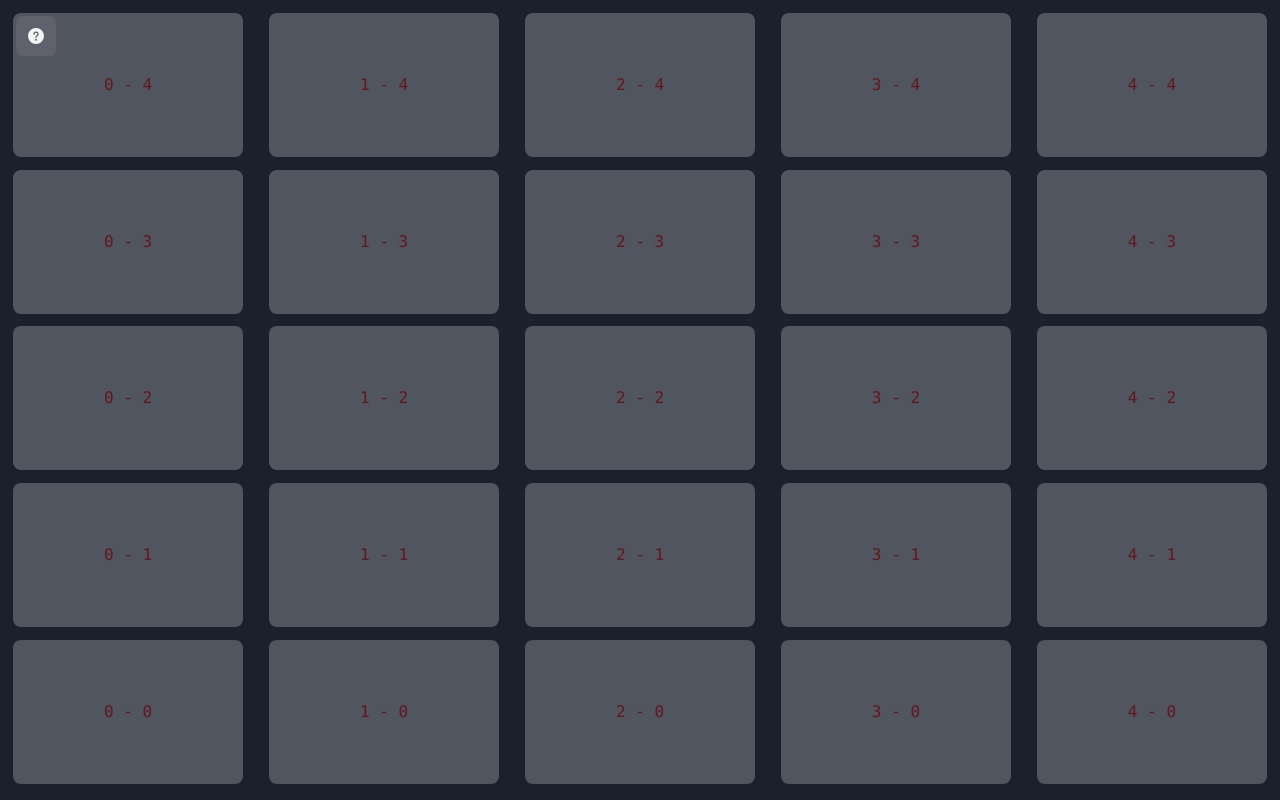
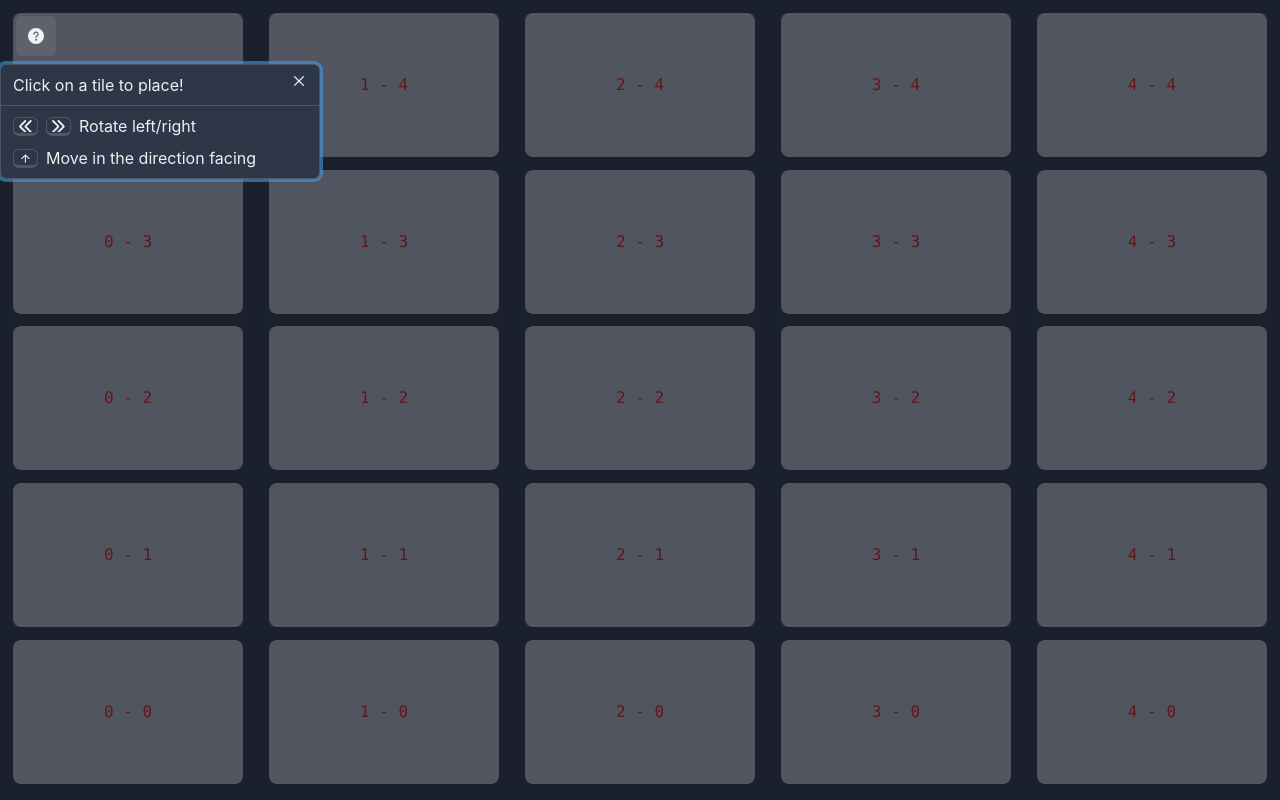
Before and after one commit to sjlevens/table_robot, a React (Create React App) app: page / in a window 1280 px wide. Built offline with nearby package versions, Linux system fonts and the light colour scheme.

Commit message:
Update Helper.tsx
start with helper open

```diff
--- a/src/Helper.tsx
+++ b/src/Helper.tsx
@@ -24,7 +24,7 @@ const Helper = ({
   placed: Boolean
 }) => (
   <div style={{ position: 'absolute', top: '1rem', left: '1rem' }}>
-    <Popover>
+    <Popover defaultIsOpen={true}>
       <PopoverTrigger>
         <IconButton aria-label="Help" icon={<QuestionIcon />} />
       </PopoverTrigger>
```
